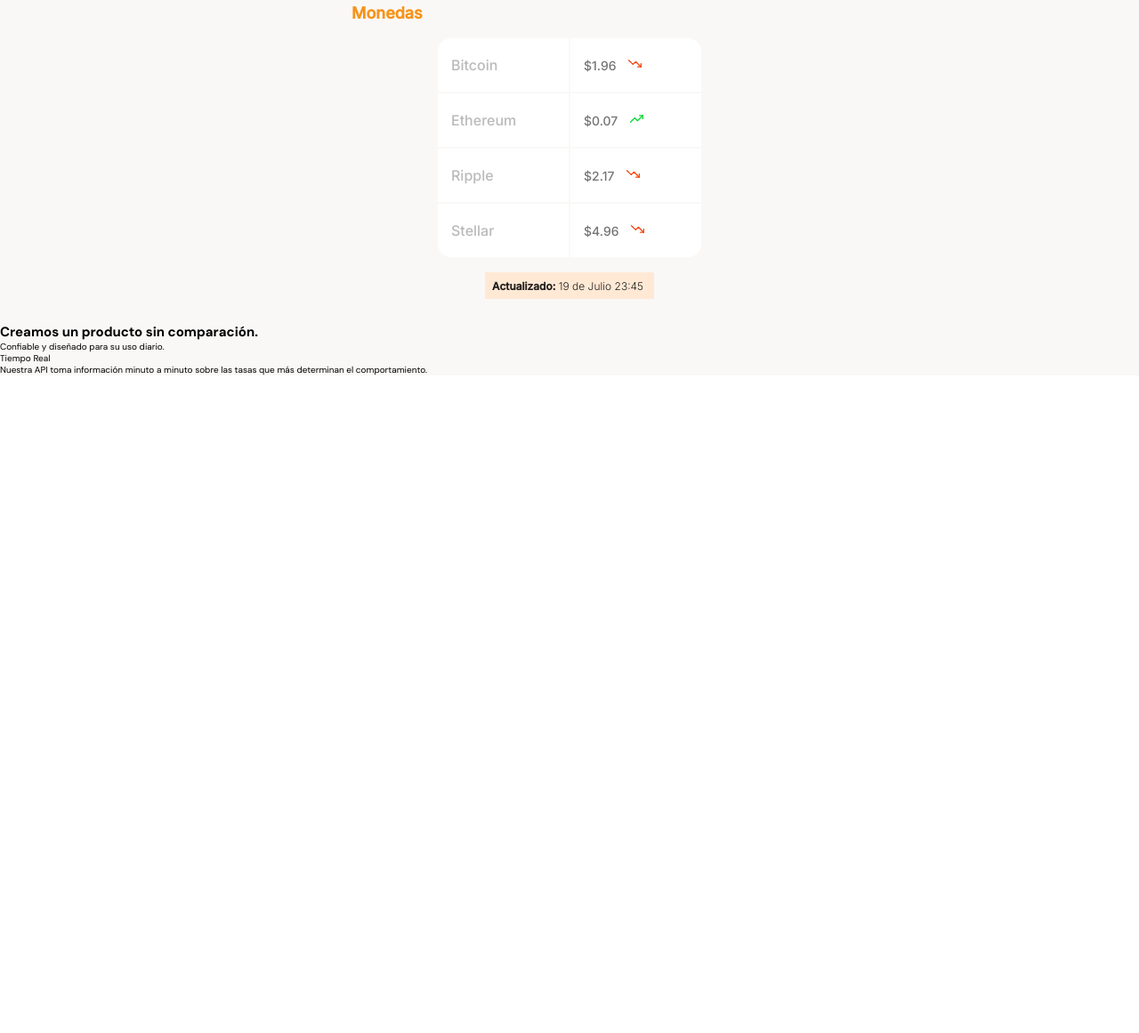
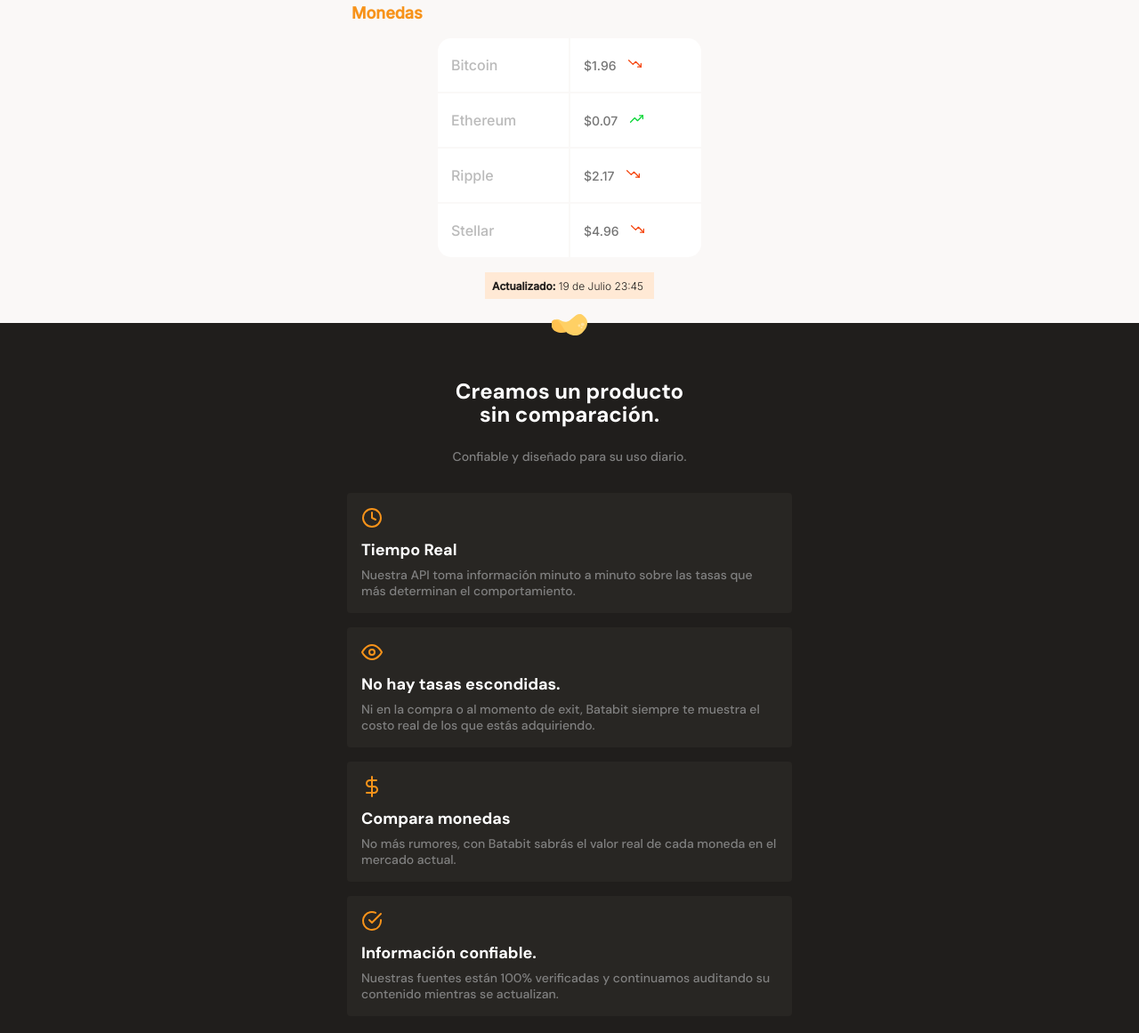
Before and after one commit to drestharx/curso-responsive-design, a plain HTML site: page index.html in a window 1280 px wide. Shown: the part 693-1854 px from the top of the page at 89% size. Before the commit the page ends 1115 px from the top, so only its background shows below. Drawn offline with Linux system fonts and the light colour scheme.

Commit message:
Se termino la seccion de main-product-detail

```diff
--- a/index.html
+++ b/index.html
@@ -58,16 +58,31 @@
             </section>
         </section>
         <section class="main-product-detail">
-            <span></span>
-            <div>
+            <span class="main-product-detail--logo"></span>
+            <div class="text-container">
                 <h2>Creamos un producto sin comparación.</h2>
                 <p>Confiable y diseñado para su uso diario.</p>
             </div>
             <section class="product-cards--container">
                 <article class="product-detail--card">
-                    <span class="clock-icon"></span>
+                    <span class="clock-icon card-icon"></span>
                     <p class="product--card-title">Tiempo Real</p>
                     <p class="product--card-body">Nuestra API toma información minuto a minuto sobre las tasas que más determinan el comportamiento.</p>
+                </article>
+                <article class="product-detail--card">
+                    <span class="eye-icon card-icon"></span>
+                    <p class="product--card-title">No hay tasas escondidas.</p>
+                    <p class="product--card-body">Ni en la compra o al momento de exit, Batabit siempre te muestra el costo real de los que estás adquiriendo.</p>
+                </article>
+                <article class="product-detail--card">
+                    <span class="dollar-icon card-icon"></span>
+                    <p class="product--card-title">Compara monedas</p>
+                    <p class="product--card-body">No más rumores, con Batabit sabrás el valor real de cada moneda en el mercado actual.</p>
+                </article>
+                <article class="product-detail--card">
+                    <span class="check-icon card-icon"></span>
+                    <p class="product--card-title">Información confiable.</p>
+                    <p class="product--card-body">Nuestras fuentes están 100% verificadas y continuamos auditando su contenido mientras se actualizan.</p>
                 </article>
             </section>
         </section>
--- a/styles.css
+++ b/styles.css
@@ -231,3 +231,117 @@
     line-height: 1.5rem;
     color: var(--warm-black);
 }
+
+.main-product-detail {
+    width: 100%;
+    min-width: 320px;
+    height: auto;
+    background-color: var(--warm-black);
+    position: relative;
+}
+
+.main-product-detail--logo {
+    width: 40px;
+    height: 24px;
+    background-image: url('./assets/icons/batata-logo.svg');
+    background-size: cover;
+    background-position: center;
+    background-repeat: no-repeat;
+    position: absolute;
+    top: -10px;
+    left: calc(50% - 20px);
+}
+
+.main-product-detail .text-container {
+    width: 290px;
+    height: calc(95px + 64px);
+    margin: 0 auto;
+    display: flex;
+    flex-direction: column;
+    justify-content: space-between;
+    margin-bottom: 32px;
+    padding-top: 64px;
+}
+
+.main-product-detail .text-container h2 {
+    text-align: center;
+    font-size: 2.4rem;
+    font-weight: 700;
+    line-height: 2.6rem;
+    color: var(--white);
+}
+
+.main-product-detail .text-container p {
+    text-align: center;
+    font-size: 1.4rem;
+    font-weight: 500;
+    line-height: 1.8rem;
+    color: #808080;
+}
+
+.product-cards--container {
+    width: 100%;
+    height: auto;
+    padding-bottom: 64px;
+}
+
+.product-detail--card {
+    width: 90%;
+    margin: 0 auto;
+    min-width: 288px;
+    max-width: 500px;
+    padding: 16px;
+    background-color: var(--black2);
+    margin-bottom: 16px;
+    border-radius: 4px;
+}
+
+.card-icon {
+    width: 24px;
+    height: 24px;
+    display: inline-block;
+}
+
+.clock-icon {
+    background-image: url('./assets/icons/clock.svg');
+    background-size: cover;
+    background-position: center;
+    background-repeat: no-repeat;
+}
+
+.eye-icon {
+    background-image: url('./assets/icons/eye.svg');
+    background-size: cover;
+    background-position: center;
+    background-repeat: no-repeat;
+}
+
+.dollar-icon {
+    background-image: url('./assets/icons/dollar-sign.svg');
+    background-size: cover;
+    background-position: center;
+    background-repeat: no-repeat;
+}
+
+.check-icon {
+    background-image: url('./assets/icons/check-circle.svg');
+    background-size: cover;
+    background-position: center;
+    background-repeat: no-repeat;
+}
+
+.product-detail--card .product--card-title {
+    font-size: 1.8rem;
+    line-height: 1.8rem;
+    font-weight: 700;
+    color: var(--white);
+    margin-top: 12px;
+}
+
+.product-detail--card .product--card-body {
+    font-size: 1.4rem;
+    line-height: 1.8rem;
+    font-weight: 500;
+    color: #808080;
+    margin-top: 10px;
+}
```
Also changed, not shown: assets/icons/batata-logo.svg (added), 1 other file.
